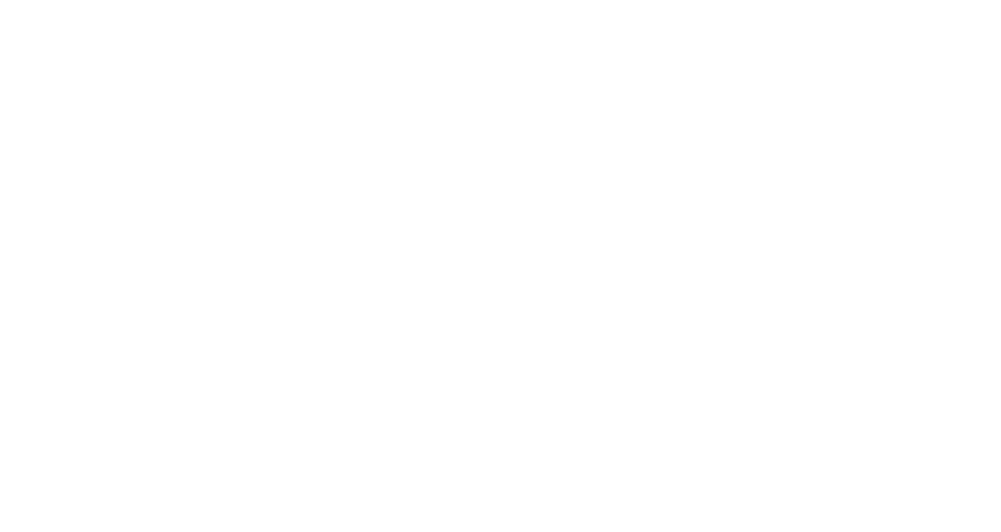
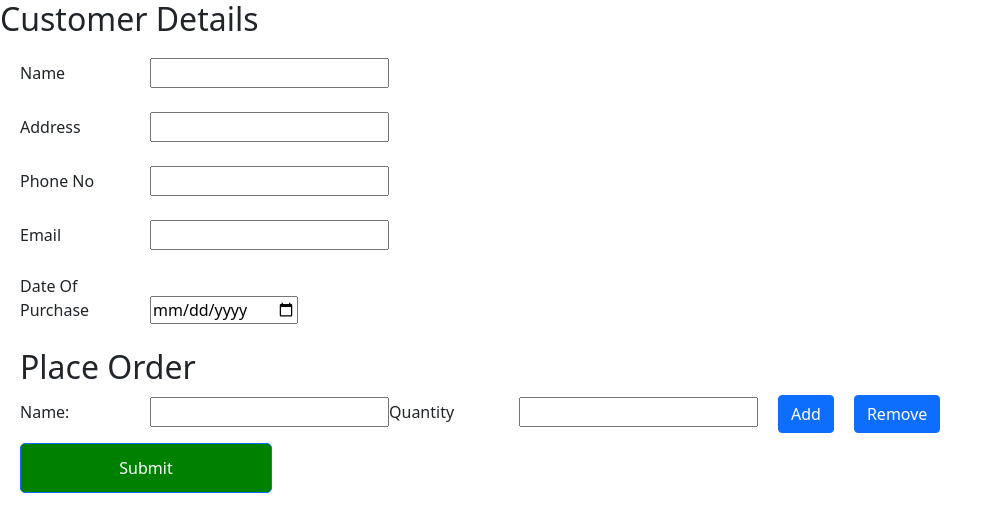
Before and after one commit to SahanaReddy-66/Assignments, an Angular app: page /formarray in a window 1280 px wide. Before the commit this address led to /. Shown: the top 532 px of the page, without its empty margins (0-1001 px from the left). Built offline with nearby package versions, Linux system fonts and the light colour scheme.

Commit message:
Form Array is Implemented

```diff
--- a/src/app/app-routing.module.ts
+++ b/src/app/app-routing.module.ts
@@ -1,13 +1,15 @@
 import { NgModule } from '@angular/core';
 import { RouterModule, Routes } from '@angular/router';
 import { ApicomponentComponent } from './apicomponent/apicomponent.component';
+import { FormarrayComponent } from './formarray/formarray.component';
 import { JavaComponent } from './java/java.component';
 import { PipesComponent } from './pipes/pipes.component';
 
 const routes: Routes = [
   {path:'pipes', component:PipesComponent},
   {path:'java', component:JavaComponent},
-  {path:'apipractice', component:ApicomponentComponent}
+  {path:'apipractice', component:ApicomponentComponent},
+  {path:'formarray', component:FormarrayComponent}
 ];
 
 @NgModule({
--- a/src/app/app.module.ts
+++ b/src/app/app.module.ts
@@ -8,12 +8,15 @@
 import { PipesComponent } from './pipes/pipes.component';
 import { ApicomponentComponent } from './apicomponent/apicomponent.component';
 import { HttpClientModule } from '@angular/common/http';
+import { FormarrayComponent } from './formarray/formarray.component';
+import { FormsModule, ReactiveFormsModule } from '@angular/forms';
 @NgModule({
   declarations: [
     AppComponent,
     JavaComponent,
     PipesComponent,
     ApicomponentComponent,
+    FormarrayComponent,
 
   ],
   imports: [
@@ -21,6 +24,8 @@
     AppRoutingModule,
     NgbModule,
     HttpClientModule,
+    ReactiveFormsModule,
+    FormsModule
   ],
   providers: [],
   bootstrap: [AppComponent]
--- /dev/null
+++ b/src/app/formarray/formarray.component.html
@@ -0,0 +1,34 @@
+<!-- <p>formarray works!</p> -->
+<h2>Customer Details</h2>
+<form [formGroup]="myForm">
+    <div>
+        <label for="">Name</label>
+        <input type="text" formControlName="name">
+        <br><br>
+        <label for=""> Address</label>
+        <input type="text" formControlName="address">
+        <br><br>
+        <label for="">Phone No</label>
+        <input type="number" formControlName="phone_number">
+        <br><br>
+        <label for="">Email</label>
+        <input type="email" formControlName="email">
+        <br><br>
+        <label for="">Date Of Purchase</label>
+        <input type="date" formControlName="dateofpurchase">
+        <br><br>
+        <h2>Place Order</h2>
+        <div formArrayName="arr" *ngFor="let a of myForm.get('arr').controls; let i = index">
+            <div [formGroupName]="i" style="margin-bottom: 10px;">
+
+                <label for="name">Name:</label>
+                <input type="text" name="name" formControlName="name">
+                <label for="pay">Quantity</label>
+                <input type="number" name="quantity" formControlName="quantity">
+                <button type="button" (click)="addItem()" class="add  btn btn-primary">Add</button>
+                <button type="button" (click)="removeItem(i)" class="add  btn btn-primary">Remove</button>
+            </div>
+        </div>
+        <button type="submit" class="sub btn btn-primary" (click)="  Submit()">Submit</button>
+    </div>
+</form>
--- /dev/null
+++ b/src/app/formarray/formarray.component.scss
@@ -0,0 +1,20 @@
+form{
+    margin-top: 20px;
+    margin-left: 20px;
+}
+label{
+    // text-align: right;
+    width: 130px;
+    // display: inline-block;
+}
+.add{
+    margin-left: 20px;
+
+}
+.sub{
+    width: 20%;
+    // margin-left: 20%;
+    height: 50px;
+    border-radius: 5px;
+    background-color: green;
+}
--- /dev/null
+++ b/src/app/formarray/formarray.component.ts
@@ -0,0 +1,42 @@
+import { Component, OnInit } from '@angular/core';
+import { FormArray, FormBuilder, FormControl, FormGroup, Validators } from '@angular/forms';
+@Component({
+  selector: 'app-formarray',
+  templateUrl: './formarray.component.html',
+  styleUrls: ['./formarray.component.scss']
+})
+export class FormarrayComponent implements OnInit {
+  myForm: any = FormGroup;
+  arr: any = FormArray;
+  constructor(private fb: FormBuilder) { }
+
+  ngOnInit(): void {
+    this.myForm = this.fb.group({
+      'name': new FormControl("", [Validators.required]),
+      'address': new FormControl("", [Validators.required]),
+      'phone_number': new FormControl("", [Validators.required]),
+      'email': new FormControl("", [Validators.required]),
+      'dateofpurchase': new FormControl("", [Validators.required]),
+      arr: this.fb.array([this.createItem()])
+    })
+  }
+  createItem() {
+    return this.fb.group({
+      name: [''],
+      quantity: ['']
+    })
+  }
+  addItem() {
+    this.arr = this.myForm.get('arr') as FormArray;
+    this.arr.push(this.createItem());
+  }
+  removeItem(i: number) {
+    this.arr = this.myForm.get('arr') as FormArray;
+    this.arr.removeAt(i);
+
+  }
+  Submit() {
+    console.log(this.myForm);
+    console.log(this.myForm.value);
+  }
+}
```
Also changed, not shown: 1 other file (tests, documents, lock files or other folders).
